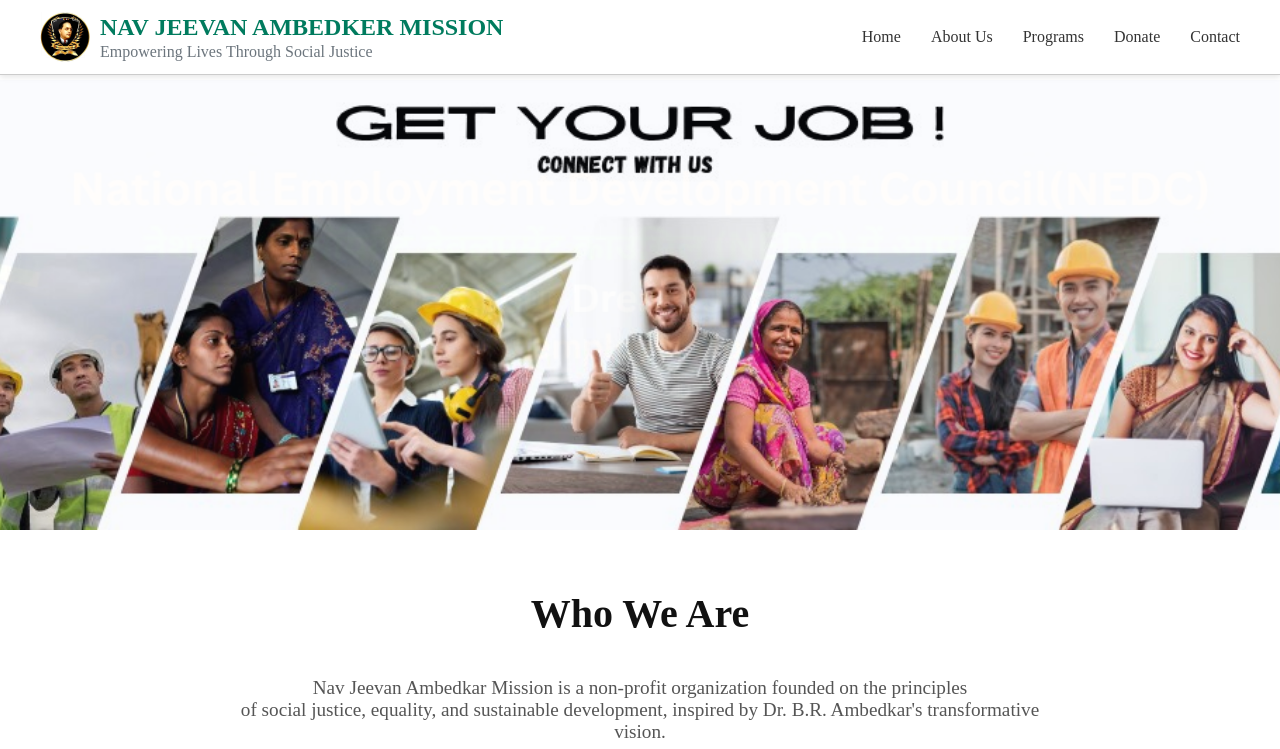
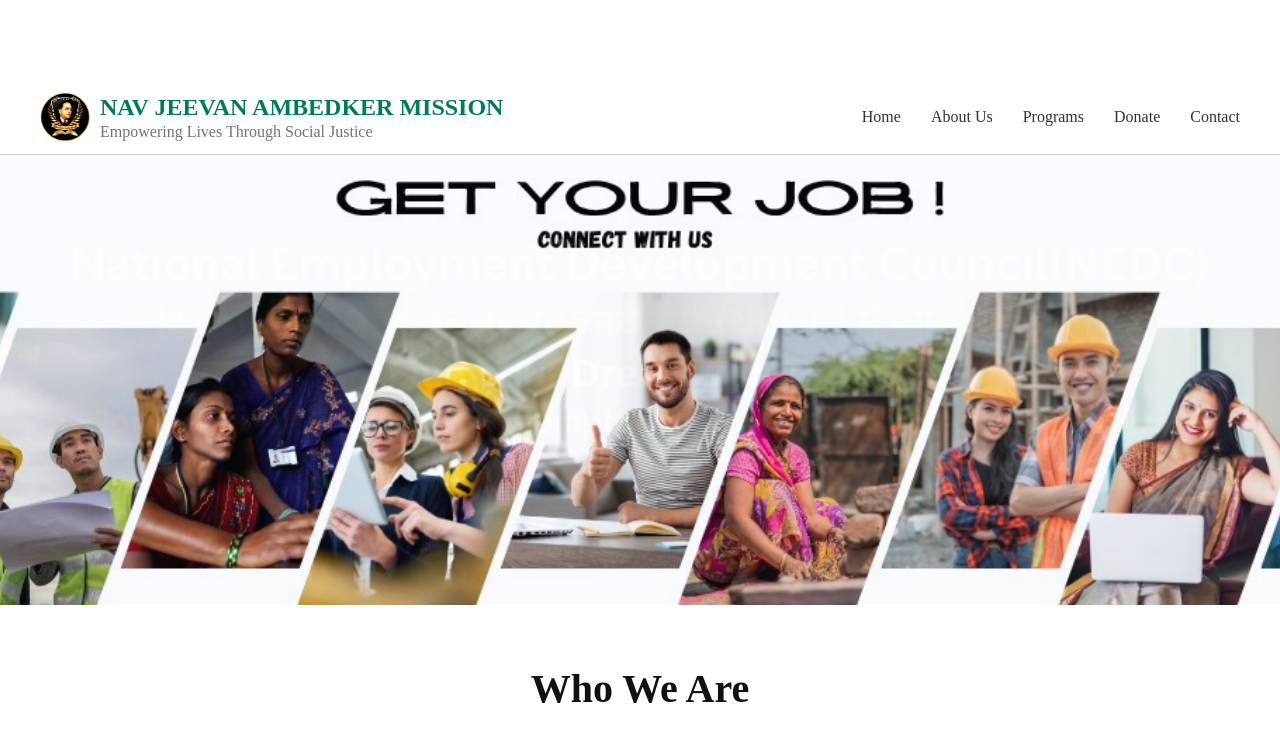
Before and after one commit to AmarKumar2005/ngo, a plain HTML site: page index.html in a window 1280 px wide. Shown: the top 749 px of the page. Drawn offline with Linux system fonts and the light colour scheme.

Commit message:
update_css

```diff
--- a/styles.css
+++ b/styles.css
@@ -21,13 +21,13 @@ header {
   padding: 12px 40px;
   border-bottom: 1px solid #ccc;
   flex-wrap: wrap;
-  position: fixed;
-  top: 0;
-  left: 0;
-  width: 100%;
-  z-index: 999; /* Keeps it above other content */
-  background-color: white;
-  box-shadow: 0 2px 6px rgba(0, 0, 0, 0.1);
+  /* position: fixed; */
+  /* top: 0; */
+  /* left: 0; */
+  /* width: 100%; */
+  /* z-index: 999; Keeps it above other content */
+  /* background-color: white; */
+  /* box-shadow: 0 2px 6px rgba(0, 0, 0, 0.1); */
 }
 
 .logo {
@@ -488,7 +488,7 @@ footer {
 
 .footer-top {
   text-align: center;
-  padding: 60px 20px;
+  padding: 60px 0px;
 }
 
 .footer-top h2 {
@@ -505,7 +505,7 @@ footer {
 .footer-contact {
   display: flex;
   justify-content: center;
-  gap: 240px;
+  gap: 200px;
   flex-wrap: wrap;
   margin-bottom: 40px;
   margin-left: 85px;
```
